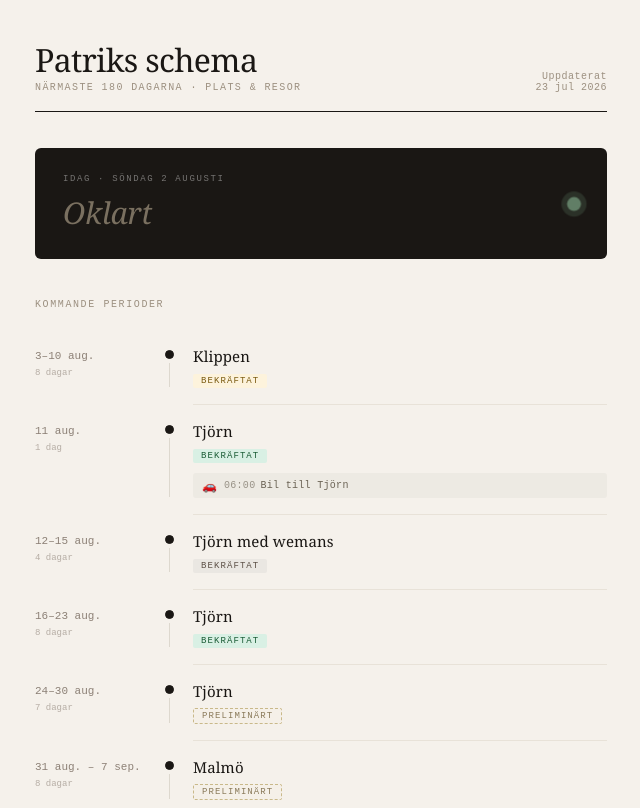
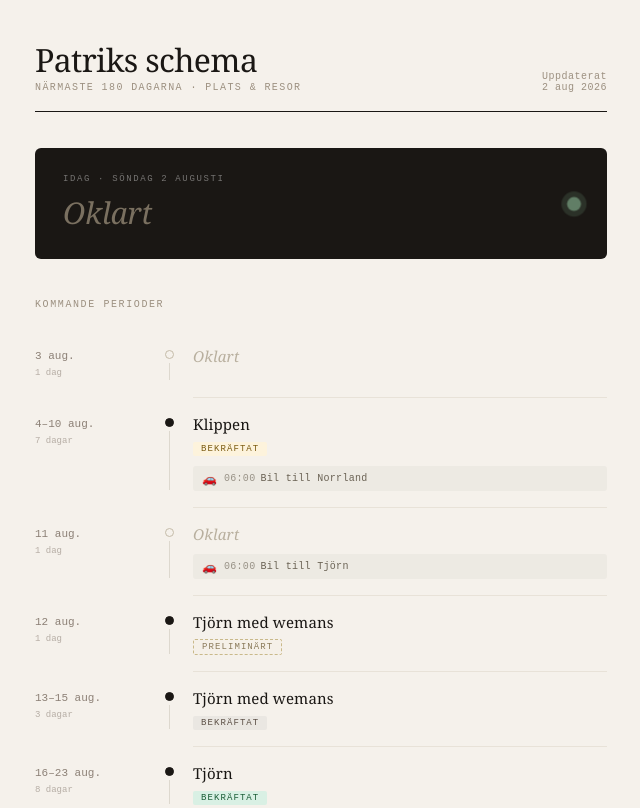
Before and after one commit to Pater483/Plats, a plain HTML site: page schema.html in a window 1280 px wide. Shown: the top 808 px of the page, without its empty margins (319-959 px from the left). Drawn offline with Linux system fonts and the light colour scheme.

Commit message:
Add files via upload

```diff
--- a/schema.html
+++ b/schema.html
@@ -67,7 +67,7 @@
       <h1>Patriks schema</h1>
       <div class="sub">Närmaste 180 dagarna · Plats & Resor</div>
     </div>
-    <div class="updated">Uppdaterat<br>23 jul 2026</div>
+    <div class="updated">Uppdaterat<br>2 aug 2026</div>
   </div>
 
   <div class="today-card">
@@ -89,10 +89,9 @@
 
 <script>
 const PLATS = [
-  { start: "2026-07-21", end: "2026-07-31", title: "Malmö!" },
-  { start: "2026-08-03", end: "2026-08-10", title: "KLIPPEN!" },
-  { start: "2026-08-11", end: "2026-08-11", title: "Tjörn!" },
-  { start: "2026-08-12", end: "2026-08-15", title: "Tjörn med Wemans!" },
+  { start: "2026-08-04", end: "2026-08-10", title: "KLIPPEN!" },
+  { start: "2026-08-12", end: "2026-08-12", title: "Tjörn med Wemans prel" },
+  { start: "2026-08-13", end: "2026-08-15", title: "Tjörn med Wemans!" },
   { start: "2026-08-16", end: "2026-08-23", title: "TJÖRN!" },
   { start: "2026-08-24", end: "2026-08-30", title: "TJÖRN Prel" },
   { start: "2026-08-31", end: "2026-09-07", title: "Malmö PREL" },
@@ -109,7 +108,7 @@ const PLATS = [
 ];
 
 const RESOR = [
-  { date: "2026-08-02", time: "06:00", title: "Bil till Norrland", icon: "🚗" },
+  { date: "2026-08-04", time: "06:00", title: "Bil till Norrland", icon: "🚗" },
   { date: "2026-08-11", time: "06:00", title: "Bil till Tjörn", icon: "🚗" },
   { date: "2026-09-11", time: "08:00", title: "SK2813 Copenhagen – Alicante", icon: "✈️" },
   { date: "2026-09-14", time: "13:30", title: "SK2814 Alicante – Copenhagen", icon: "✈️" },
```
Also changed, not shown: index.html (+5 -5 lines).
